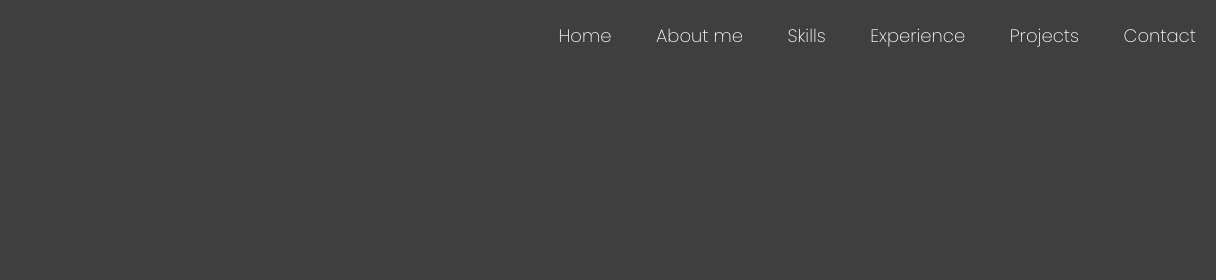
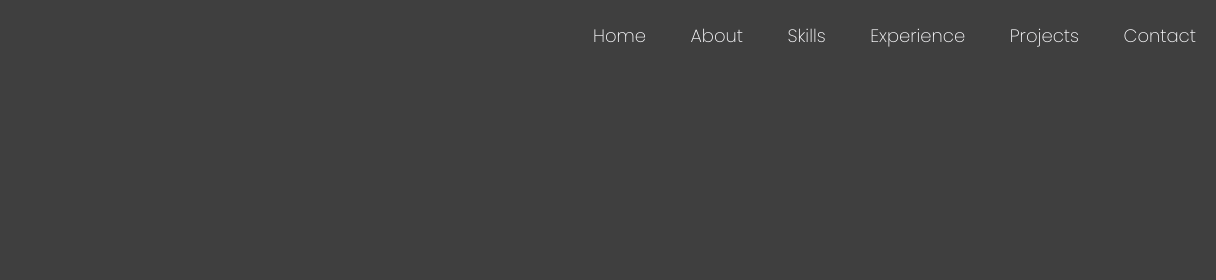
Before and after one commit to khanakagrawal/Portfolio, a plain HTML site: page index.html in a window 1280 px wide. Shown: the top 280 px of the page, 64-1280 px from the left. Drawn offline with nearby package versions, Linux system fonts and the light colour scheme; a web font is replaced by a local one.

Commit message:
nitpicking lol

```diff
--- a/index.html
+++ b/index.html
@@ -17,7 +17,7 @@
                 <img src="images/logo.JPG" class="logo" alt="logo">
                 <ul>
                     <li><a href="#header">Home</a></li>
-                    <li><a href="#about">About me</a></li>
+                    <li><a href="#about">About</a></li>
                     <li><a href="#skills" >Skills</a></li>
                     <li><a href="#Experience">Experience</a></li>
                     <li><a href="#Projects">Projects</a></li>
```
